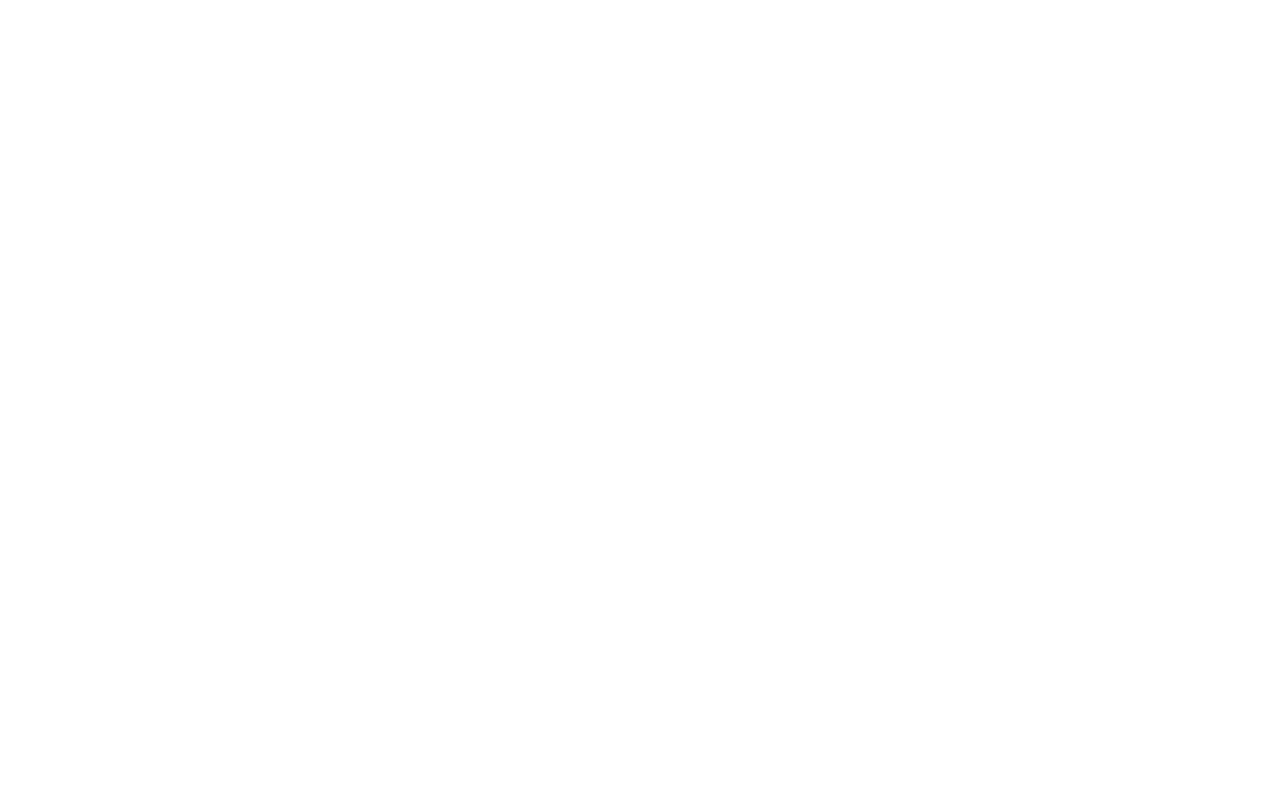
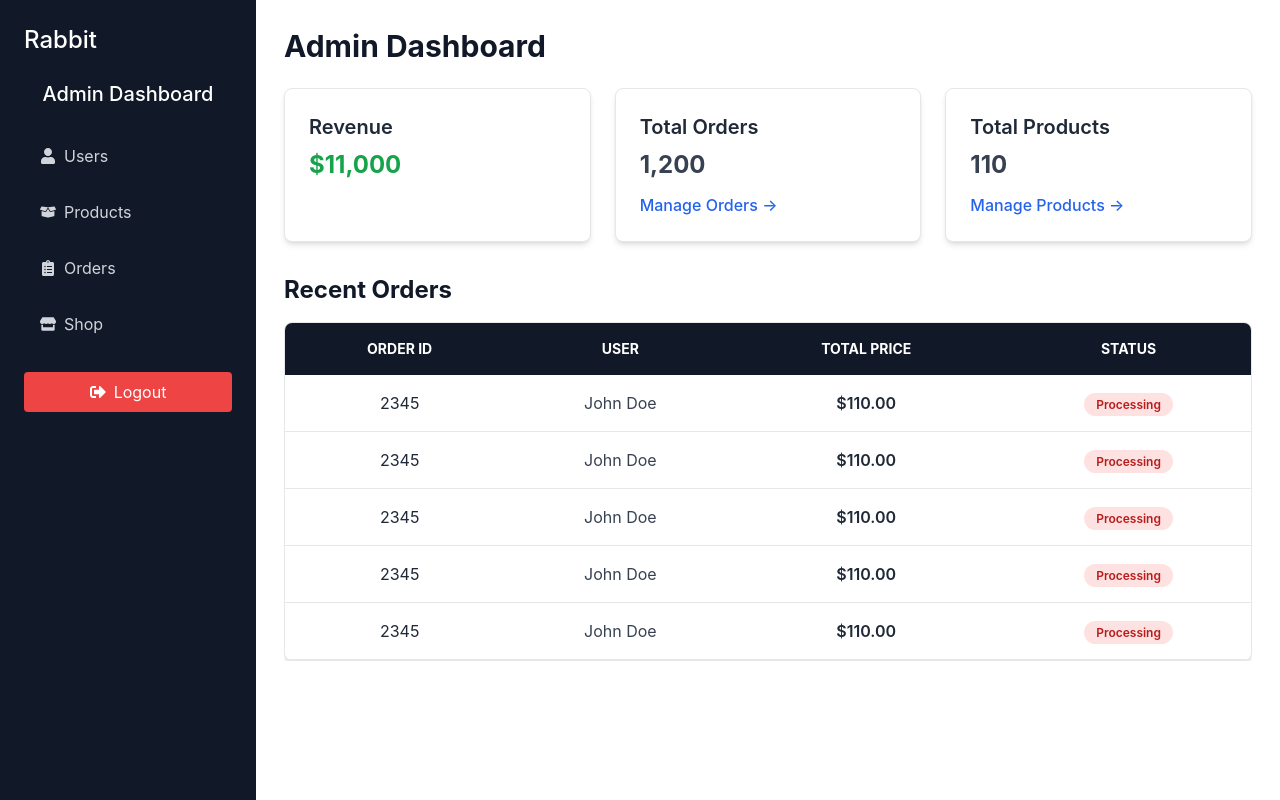
Before and after one commit to MuditRohilla1/Rabbit-ecommerce-, a React (Vite) app in the folder frontend/: page /admin in a window 1280 px wide. Before the commit this address had no page. Built offline with nearby package versions, Linux system fonts and the light colour scheme.

Commit message:
Admin [layout,sidebar,home]

```diff
--- a/frontend/src/App.jsx
+++ b/frontend/src/App.jsx
@@ -12,6 +12,9 @@
 import OrderConfirmation from "./pages/OrderConfirmation";
 import OrderDetailsPage from "./pages/OrderDetailsPage";
 import MyOrders from "./pages/MyOrders";
+import AdminLayout from "./components/admin/AdminLayout";
+import AdminHome from "./pages/AdminHome";
+import UserManagement from "./components/admin/UserManagement";
 
 const App = () => {
   return (
@@ -26,11 +29,14 @@
           <Route path="/collections/:collection" element={<CollectionPage />} />
           <Route path="products/:id" element={<ProductDetails />} />
           <Route path="/checkout" element={<CheckOut />} />
-          <Route path="order-confirmation" element={<OrderConfirmation/>}/>
-          <Route path="order/:id" element={<OrderDetailsPage/>}/>
-          <Route path="/my-orders" element={<MyOrders/>}/>
+          <Route path="order-confirmation" element={<OrderConfirmation />} />
+          <Route path="order/:id" element={<OrderDetailsPage />} />
+          <Route path="/my-orders" element={<MyOrders />} />
         </Route>
-        {/* <Route path="/admin" element={<UserLayout />}></Route> */}
+        <Route path="/admin" element={<AdminLayout />}>
+          <Route index element={<AdminHome />} />
+          <Route path="users" element={<UserManagement />} />
+        </Route>
       </Routes>
     </BrowserRouter>
   );
--- /dev/null
+++ b/frontend/src/components/admin/AdminLayout.jsx
@@ -0,0 +1,49 @@
+import React, { useState } from "react";
+import { FaBars } from "react-icons/fa";
+import AdminSidebar from "./AdminSidebar";
+import { Outlet } from "react-router-dom";
+
+const AdminLayout = () => {
+  const [isSidebarOpen, setIsSidebarOpen] = useState(false);
+
+  const toggleSidebar = () => {
+    setIsSidebarOpen(!isSidebarOpen);
+  };
+
+  return (
+    <div className="min-h-screen flex flex-col md:flex-row relative">
+      {/* Mobile Toggle Button */}
+      <div className="flex md:hidden p-4 bg-gray-900 text-white z-20">
+        <button onClick={toggleSidebar} aria-label="Toggle Sidebar">
+          <FaBars size={24} />
+        </button>
+        <h1 className="ml-4 text-xl font-medium">Admin Dashboard</h1>
+      </div>
+
+      {/* Overlay for Mobile Sidebar */}
+      {isSidebarOpen && (
+        <div
+          className="fixed inset-0 z-10 bg-black bg-opacity-50 md:hidden"
+          onClick={toggleSidebar}
+        ></div>
+      )}
+
+      {/* Sidebar */}
+      <div
+        className={`bg-gray-900 w-64 min-h-screen text-white fixed md:relative transform ${
+          isSidebarOpen ? "translate-x-0" : "-translate-x-full"
+        } transition-transform duration-300 md:translate-x-0 md:static z-20`}
+      >
+        {/* Sidebar Content */}
+        <AdminSidebar/>
+      </div>
+
+      {/* Main Content Area */}
+      <div className="flex-grow p-6 overflow-auto">
+        <Outlet/>
+      </div>
+    </div>
+  );
+};
+
+export default AdminLayout;
--- /dev/null
+++ b/frontend/src/components/admin/AdminSidebar.jsx
@@ -0,0 +1,79 @@
+import React from "react";
+import { FaBoxOpen, FaClipboardList, FaSignOutAlt, FaStore, FaUser } from "react-icons/fa";
+import { Link, NavLink, useNavigate } from "react-router-dom";
+
+const AdminSidebar = () => {
+    const navigate = useNavigate();
+    const handleLogout = () => {
+        navigate("/");
+    }
+  return (
+    <div className="p-6">
+      <div className="mb-6">
+        <Link to="/admin" className="text-2xl font-medium">
+          Rabbit
+        </Link>
+      </div>
+      <h2 className="text-xl font-medium mb-6 text-center">Admin Dashboard</h2>
+
+      <nav className="flex flex-col space-y-2">
+        <NavLink
+          to="/admin/users"
+          className={({ isActive }) =>
+            isActive
+              ? "bg-gray-700 text-white py-3 px-4 rounded flex items-center space-x-2"
+              : "text-gray-300 hover:bg-gray-700 hover:text-white py-3 px-4 rounded flex items-center space-x-2"
+          }
+        >
+          <FaUser />
+          <span>Users</span>
+        </NavLink>
+
+        <NavLink
+          to="/admin/products"
+          className={({ isActive }) =>
+            isActive
+              ? "bg-gray-700 text-white py-3 px-4 rounded flex items-center space-x-2"
+              : "text-gray-300 hover:bg-gray-700 hover:text-white py-3 px-4 rounded flex items-center space-x-2"
+          }
+        >
+          <FaBoxOpen />
+          <span>Products</span>
+        </NavLink>
+
+        <NavLink
+          to="/admin/orders"
+          className={({ isActive }) =>
+            isActive
+              ? "bg-gray-700 text-white py-3 px-4 rounded flex items-center space-x-2"
+              : "text-gray-300 hover:bg-gray-700 hover:text-white py-3 px-4 rounded flex items-center space-x-2"
+          }
+        >
+          <FaClipboardList />
+          <span>Orders</span>
+        </NavLink>
+
+        <NavLink
+          to="/admin/shop"
+          className={({ isActive }) =>
+            isActive
+              ? "bg-gray-700 text-white py-3 px-4 rounded flex items-center space-x-2"
+              : "text-gray-300 hover:bg-gray-700 hover:text-white py-3 px-4 rounded flex items-center space-x-2"
+          }
+        >
+          <FaStore />
+          <span>Shop</span>
+        </NavLink>
+      </nav>
+
+      <div className="mt-6">
+          <button onClick={handleLogout} className="w-full bg-red-500 hover:bg-red-600 text-white py-2 px-4 rounded flex items-center justify-center space-x-2">
+            <FaSignOutAlt/>
+            <span>Logout</span>
+          </button>
+      </div>
+    </div>
+  );
+};
+
+export default AdminSidebar;
--- /dev/null
+++ b/frontend/src/components/admin/UserManagement.jsx
@@ -0,0 +1,11 @@
+
+
+const UserManagement = () => {
+  return (
+    <div>
+      UserManagement
+    </div>
+  )
+}
+
+export default UserManagement
--- a/frontend/src/components/common/Navbar.jsx
+++ b/frontend/src/components/common/Navbar.jsx
@@ -64,6 +64,7 @@
 
         {/* right icons */}
         <div className="flex items-center space-x-4">
+          <Link to="/admin" className="block bg-black py-1 px-2 rounded text-md text-white">Admin</Link>
           <Link to="/profile" className="hover:text-black">
             <HiOutlineUser className="h-6 w-6 text-gray-700 hover:text-black" />
           </Link>
--- /dev/null
+++ b/frontend/src/pages/AdminHome.jsx
@@ -0,0 +1,151 @@
+import { Link } from "react-router-dom";
+
+const AdminHome = () => {
+  const orders = [
+    {
+      _id: 2345,
+      user: {
+        name: "John Doe",
+      },
+      totalPrice: 110,
+      status: "Processing",
+    },
+    {
+      _id: 2345,
+      user: {
+        name: "John Doe",
+      },
+      totalPrice: 110,
+      status: "Processing",
+    },
+    {
+      _id: 2345,
+      user: {
+        name: "John Doe",
+      },
+      totalPrice: 110,
+      status: "Processing",
+    },
+    {
+      _id: 2345,
+      user: {
+        name: "John Doe",
+      },
+      totalPrice: 110,
+      status: "Processing",
+    },
+    {
+      _id: 2345,
+      user: {
+        name: "John Doe",
+      },
+      totalPrice: 110,
+      status: "Processing",
+    },
+  ];
+
+  return (
+    <div className="max-w-7xl mx-auto p-1">
+      {/* Header */}
+      <h1 className="text-3xl font-bold text-gray-900 mb-6">Admin Dashboard</h1>
+
+      {/* Stats Cards */}
+      <div className="grid grid-cols-1 sm:grid-cols-2 lg:grid-cols-3 gap-6">
+        {/* Revenue Card */}
+        <div className="p-6 bg-white shadow-md rounded-lg border border-gray-200 transition-all hover:shadow-lg">
+          <h2 className="text-xl font-semibold text-gray-800">Revenue</h2>
+          <p className="text-2xl font-bold text-green-600 mt-2">$11,000</p>
+        </div>
+
+        {/* Total Orders Card */}
+        <div className="p-6 bg-white shadow-md rounded-lg border border-gray-200 transition-all hover:shadow-lg">
+          <h2 className="text-xl font-semibold text-gray-800">Total Orders</h2>
+          <p className="text-2xl font-bold text-gray-700 mt-2">1,200</p>
+          <Link
+            to="/admin/orders"
+            className="mt-3 inline-block text-blue-600 hover:underline font-medium"
+          >
+            Manage Orders →
+          </Link>
+        </div>
+
+        {/* Total Products Card */}
+        <div className="p-6 bg-white shadow-md rounded-lg border border-gray-200 transition-all hover:shadow-lg">
+          <h2 className="text-xl font-semibold text-gray-800">
+            Total Products
+          </h2>
+          <p className="text-2xl font-bold text-gray-700 mt-2">110</p>
+          <Link
+            to="/admin/products"
+            className="mt-3 inline-block text-blue-600 hover:underline font-medium"
+          >
+            Manage Products →
+          </Link>
+        </div>
+      </div>
+
+      {/* Recent Orders Section */}
+      <div className="mt-8">
+        <h2 className="text-2xl font-bold text-gray-900 mb-4">Recent Orders</h2>
+        <div className="w-full overflow-hidden">
+          <div className="min-w-full bg-white shadow-md rounded-lg border border-gray-200 overflow-x-auto">
+            <table className="w-full border-collapse">
+              {/* Table Head */}
+              <thead className="bg-gray-900 text-white text-sm uppercase">
+                <tr>
+                  <th className="py-4 px-6 text-center">Order ID</th>
+                  <th className="py-4 px-6 text-center">User</th>
+                  <th className="py-4 px-6 text-center">Total Price</th>
+                  <th className="py-4 px-6 text-center">Status</th>
+                </tr>
+              </thead>
+
+              {/* Table Body */}
+              <tbody>
+                {orders.length > 0 ? (
+                  orders.map((order) => (
+                    <tr
+                      key={order._id}
+                      className="border-b hover:bg-gray-100 transition-all"
+                    >
+                      <td className="p-4 text-gray-800 text-center">
+                        {order._id}
+                      </td>
+                      <td className="p-4 text-gray-700 text-center">
+                        {order.user.name}
+                      </td>
+                      <td className="p-4 font-semibold text-gray-800 text-center">
+                        ${order.totalPrice.toFixed(2)}
+                      </td>
+                      <td className="p-4 text-center">
+                        <span
+                          className={`px-3 py-1 text-xs font-semibold rounded-full ${
+                            order.status === "Completed"
+                              ? "bg-green-100 text-green-700"
+                              : order.status === "Pending"
+                              ? "bg-yellow-100 text-yellow-700"
+                              : "bg-red-100 text-red-700"
+                          }`}
+                        >
+                          {order.status}
+                        </span>
+                      </td>
+                    </tr>
+                  ))
+                ) : (
+                  <tr>
+                    <td colSpan={4} className="p-6 text-center text-gray-500">
+                      No Recent Orders Found
+                    </td>
+                  </tr>
+                )}
+              </tbody>
+            </table>
+          </div>
+        </div>
+      </div>
+    </div>
+  );
+};
+
+export default AdminHome;
```
